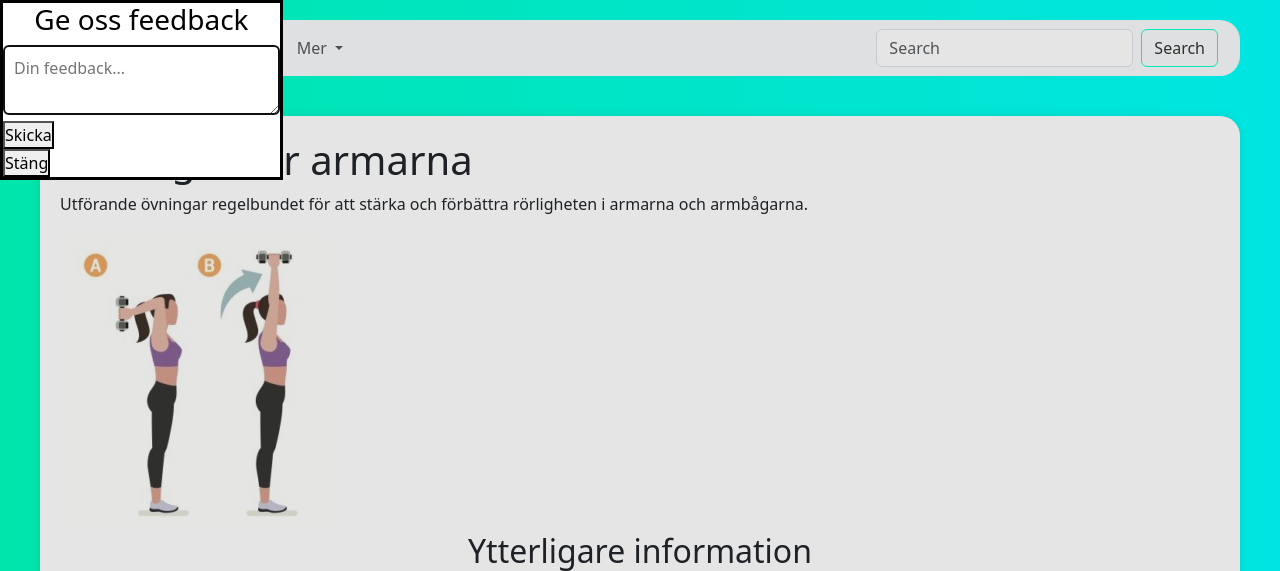
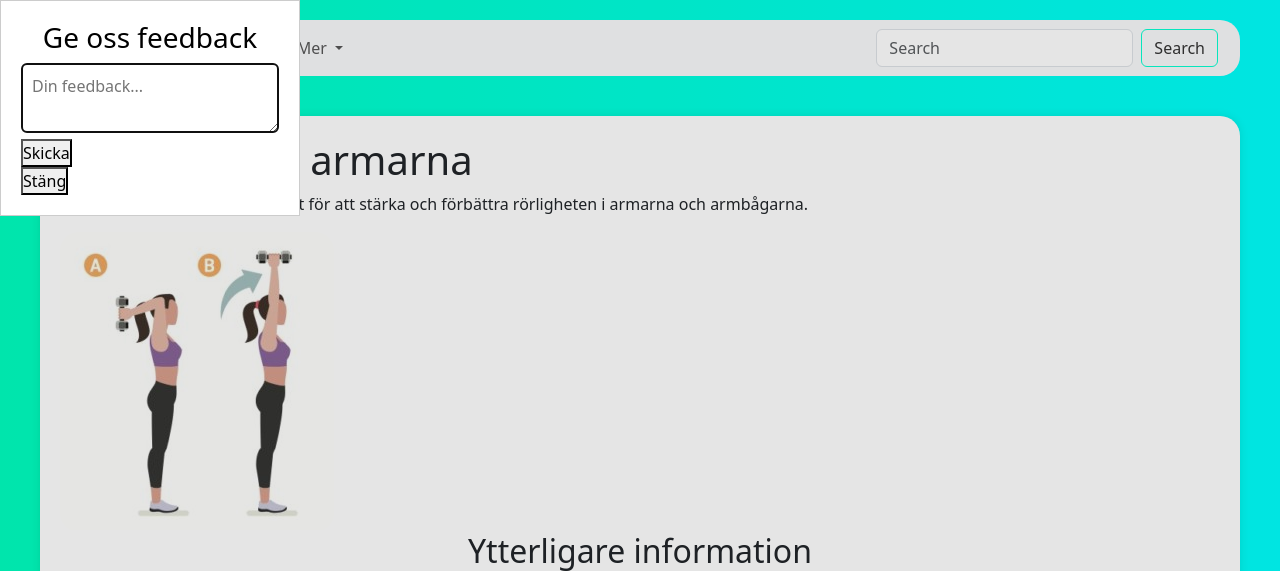
Before and after one commit to BenjaminAston/HealHub, a Flask app: page /harm.html in a window 1280 px wide, after a click on "Ge feedback". Shown: the top 571 px of the page. Run offline with Flask 3, Linux system fonts and the light colour scheme.

Commit message:
Update style.css

```diff
--- a/HealHub_code/static/css/style.css
+++ b/HealHub_code/static/css/style.css
@@ -271,3 +271,13 @@ input[type="submit"]:hover {
     display: table;
     clear: both;
 }
+
+.feedback-form {
+    border: 1px solid #ccc;
+    padding: 20px;
+    width: 300px;
+}
+#feedback-display {
+    display: none;
+    margin-top: 20px;
+}
```
